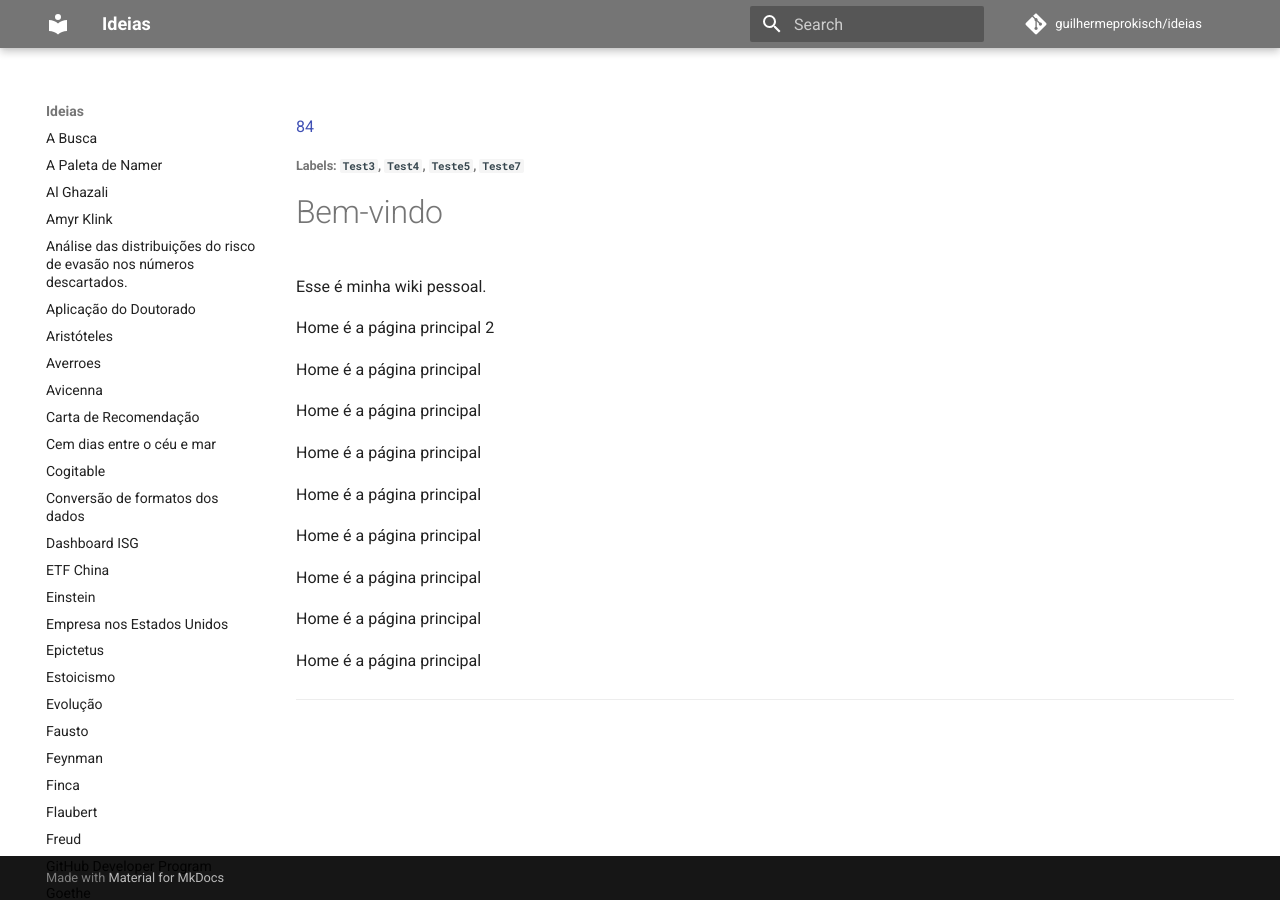
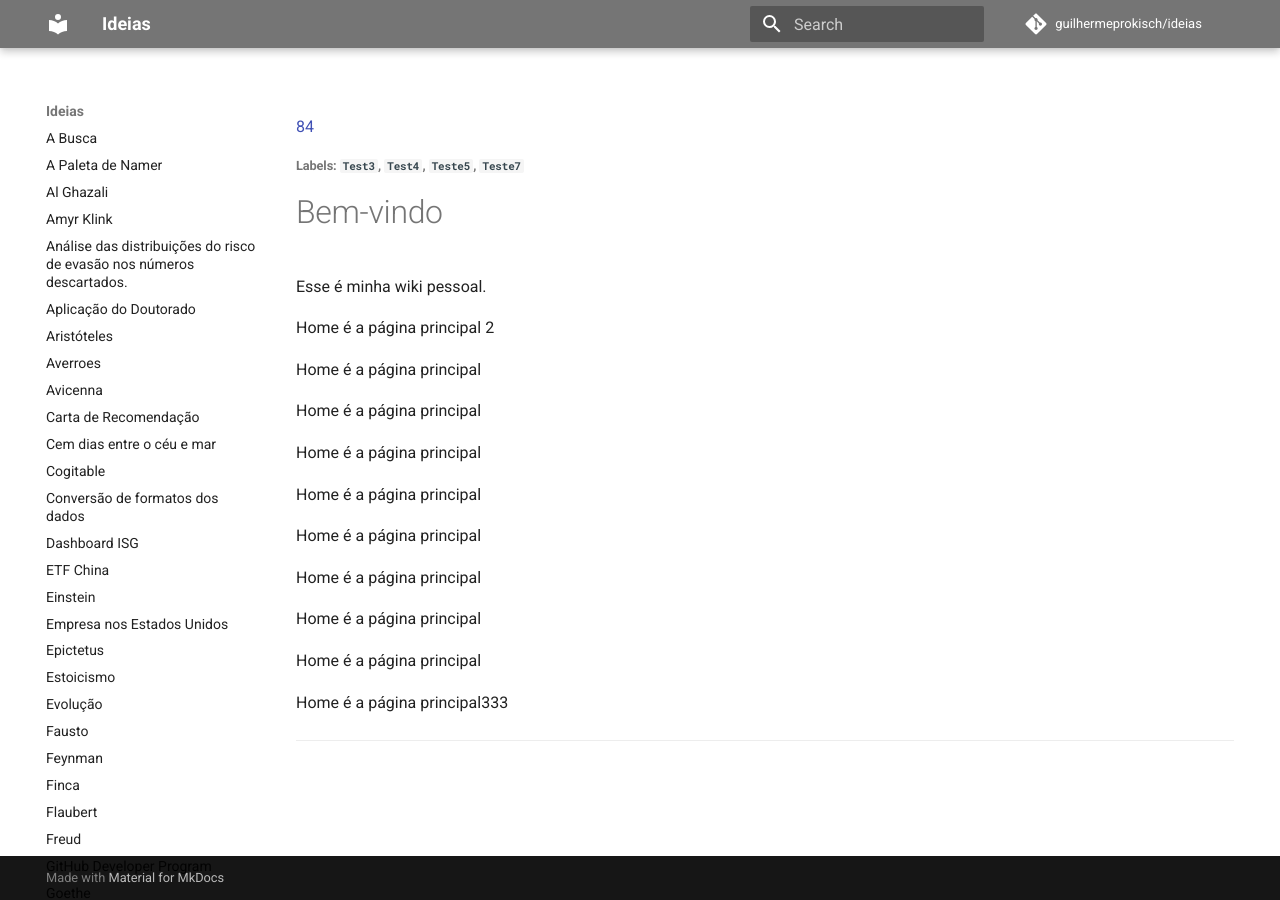
Before and after one commit to guilhermeprokisch/guilherme, an MkDocs documentation site: the page built from docs/Home.md, in a window 1280 px wide. Built offline with MkDocs 1.6.1 and Material for MkDocs 9.7.7, drawn with Linux system fonts in a browser that asks for light colours; comment, search, counter and statistics services are not loaded.

```diff
--- a/docs/Home.md
+++ b/docs/Home.md
@@ -34,4 +34,7 @@ Home é a página principal
 
 Home é a página principal
 
+
+Home é a página principal333
+
 -------------------------------------------------------------------------------
```
